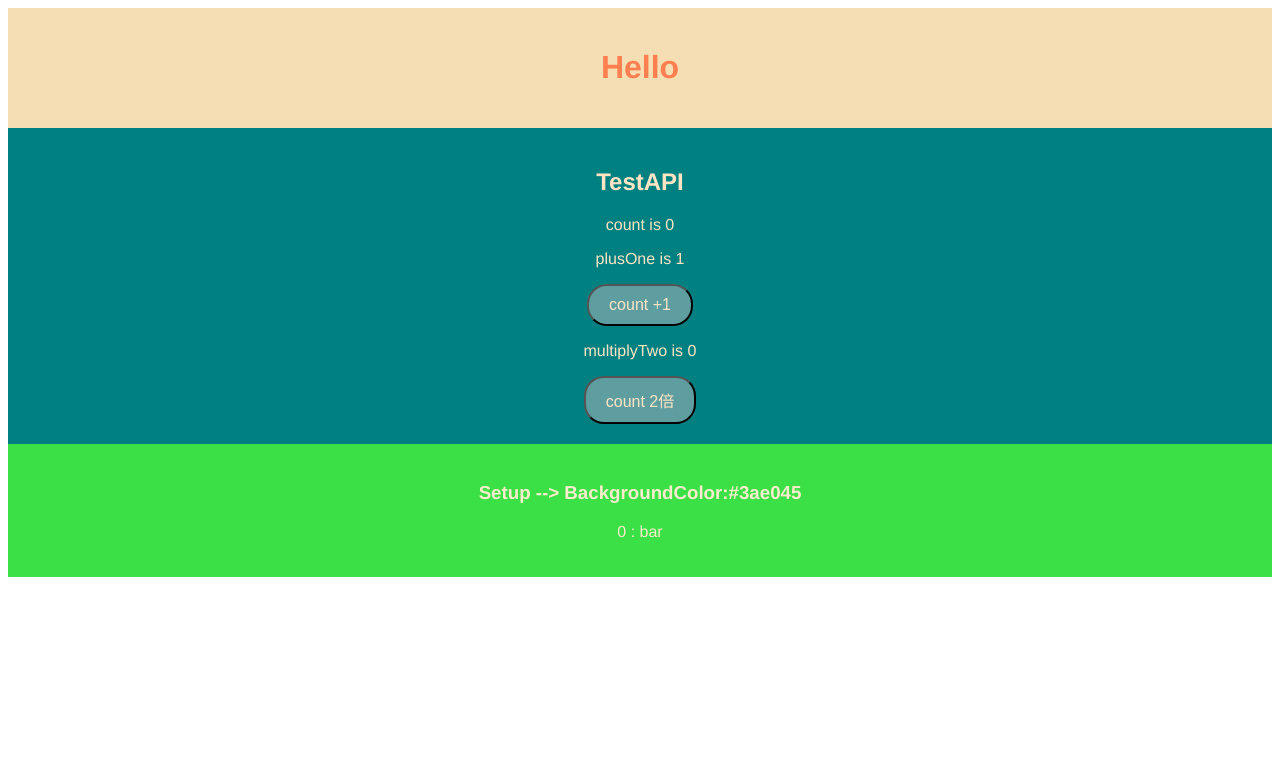
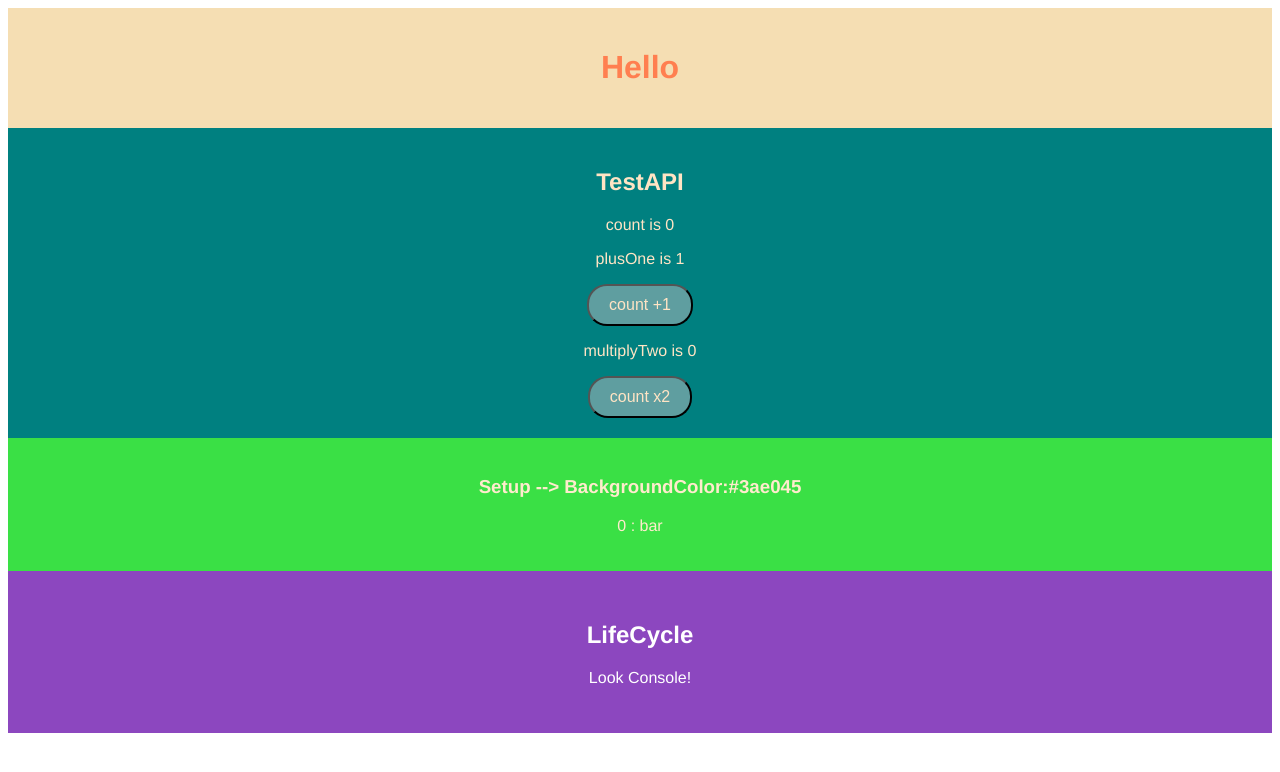
Before and after one commit to consolejs/vue3-composition-api-fresh, a Vue app: page / in a window 1280 px wide. Shown: the top 772 px of the page. Built offline with nearby package versions, Linux system fonts and the light colour scheme.

Commit message:
:tada: lifecycle

```diff
--- a/src/App.vue
+++ b/src/App.vue
@@ -4,6 +4,7 @@
     <HelloWorld msg="Welcome to Your Vue.js App" />
     <TestAPI msg="Test!" />
     <Setup />
+    <LifeCycle />
 </div>
 </template>
 
@@ -11,6 +12,7 @@
 import HelloWorld from "./components/HelloWorld.vue";
 import TestAPI from "./components/TestAPI.vue";
 import Setup from "./components/Setup.vue";
+import LifeCycle from "./components/LifeCycle.vue";
 
 export default {
     name: "App",
@@ -18,6 +20,7 @@ export default {
         HelloWorld,
         TestAPI,
         Setup,
+        LifeCycle
     },
 };
 </script>
--- /dev/null
+++ b/src/components/LifeCycle.vue
@@ -0,0 +1,31 @@
+<template>
+  <div class="lifecycle">
+    <h2 class>LifeCycle</h2>
+    <p>Look Console!</p>
+  </div>
+</template>
+
+<script>
+import { defineComponent, onMounted, onUpdated, onUnmounted } from "vue";
+export default defineComponent({
+  setup() {
+    onMounted(() => {
+      console.log("lifecycle: 0, onMounted");
+    });
+    onUpdated(() => {
+      console.log("lifecycle 1, onMounted");
+    });
+    onUnmounted(() => {
+      console.log("lifecycle 2, onMounted");
+    });
+  },
+});
+</script>
+
+<style lang="css" scoped>
+.lifecycle {
+  padding: 30px 0;
+  background-color: #8c47bf;
+  color: #fff;
+}
+</style>
--- a/src/components/TestAPI.vue
+++ b/src/components/TestAPI.vue
@@ -5,7 +5,7 @@
     <p>plusOne is {{ plusOne }}</p>
     <button @click="increment">count +1 </button>
     <p>multiplyTwo is {{ multiplyTwo }}</p>
-    <button @click="treble">count 2倍</button>
+    <button @click="treble">count x2</button>
 </div>
 </template>
 
```
